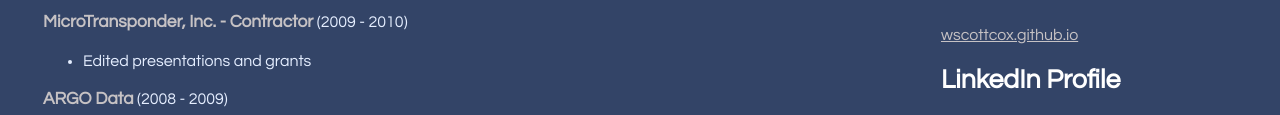
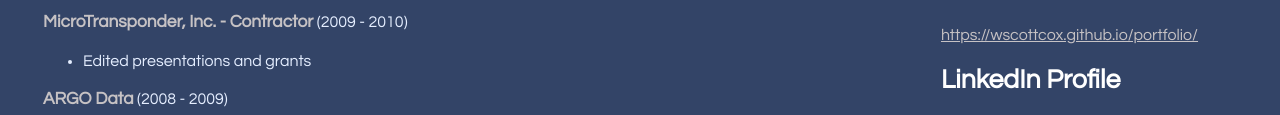
Before and after one commit to wscottcox/portfolio, a plain HTML site: page resume.html in a window 1280 px wide. Shown: the part 1114-1229 px from the top of the page. Drawn offline with Linux system fonts and the light colour scheme.

Commit message:
Updated github.io link

```diff
--- a/resume.html
+++ b/resume.html
@@ -153,7 +153,7 @@ Eclipse infocenters, and build issues; developed scripts to automate tasks)</li>
 
 <H3>Portfolio</H3>
 <P>
-<P><a href="https://wscottcox.github.io">wscottcox.github.io</a></P>
+<p><a href="https://wscottcox.github.io/portfolio/">https://wscottcox.github.io/portfolio/</a></p>
 
 <H3>LinkedIn Profile</H3>
 <P>
```
